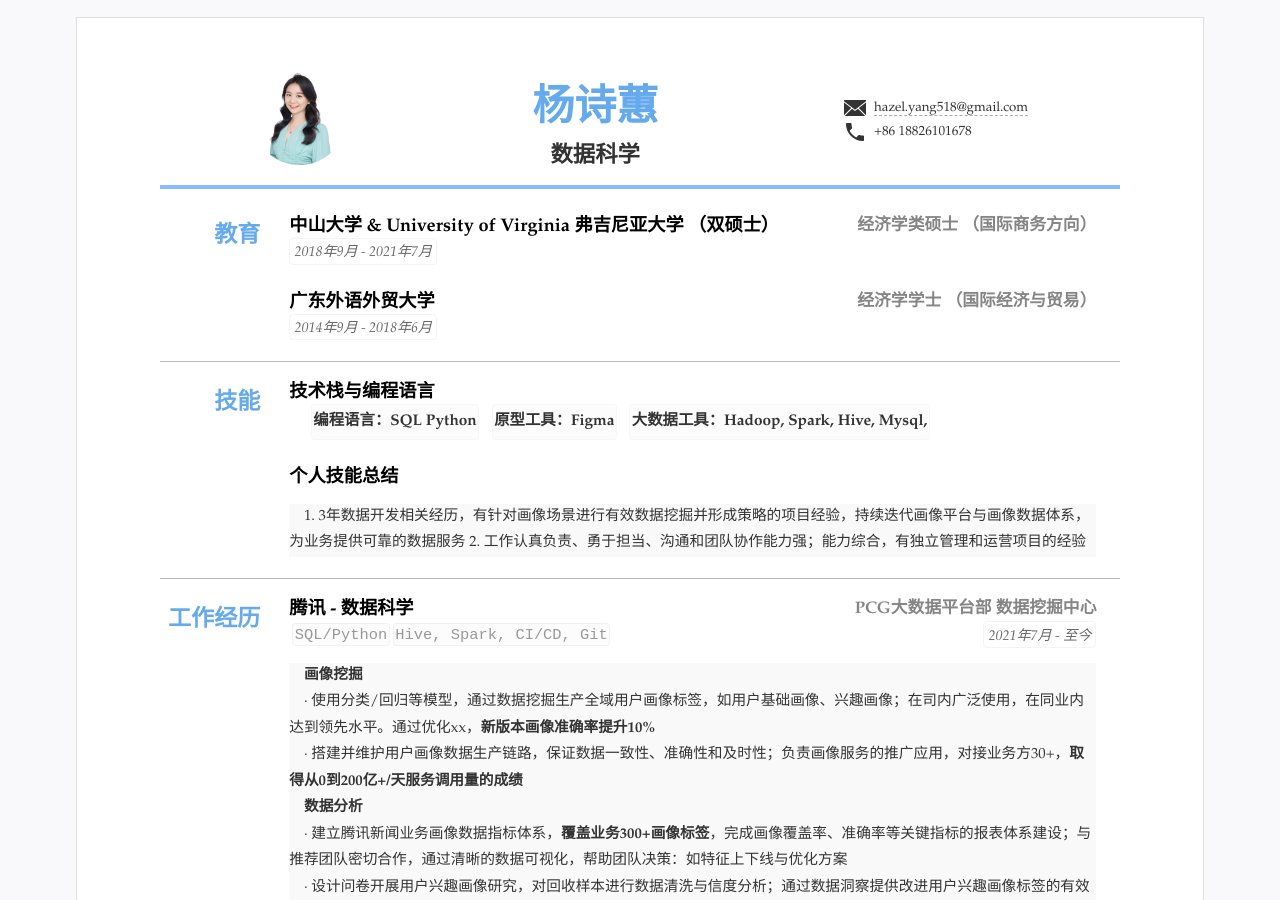
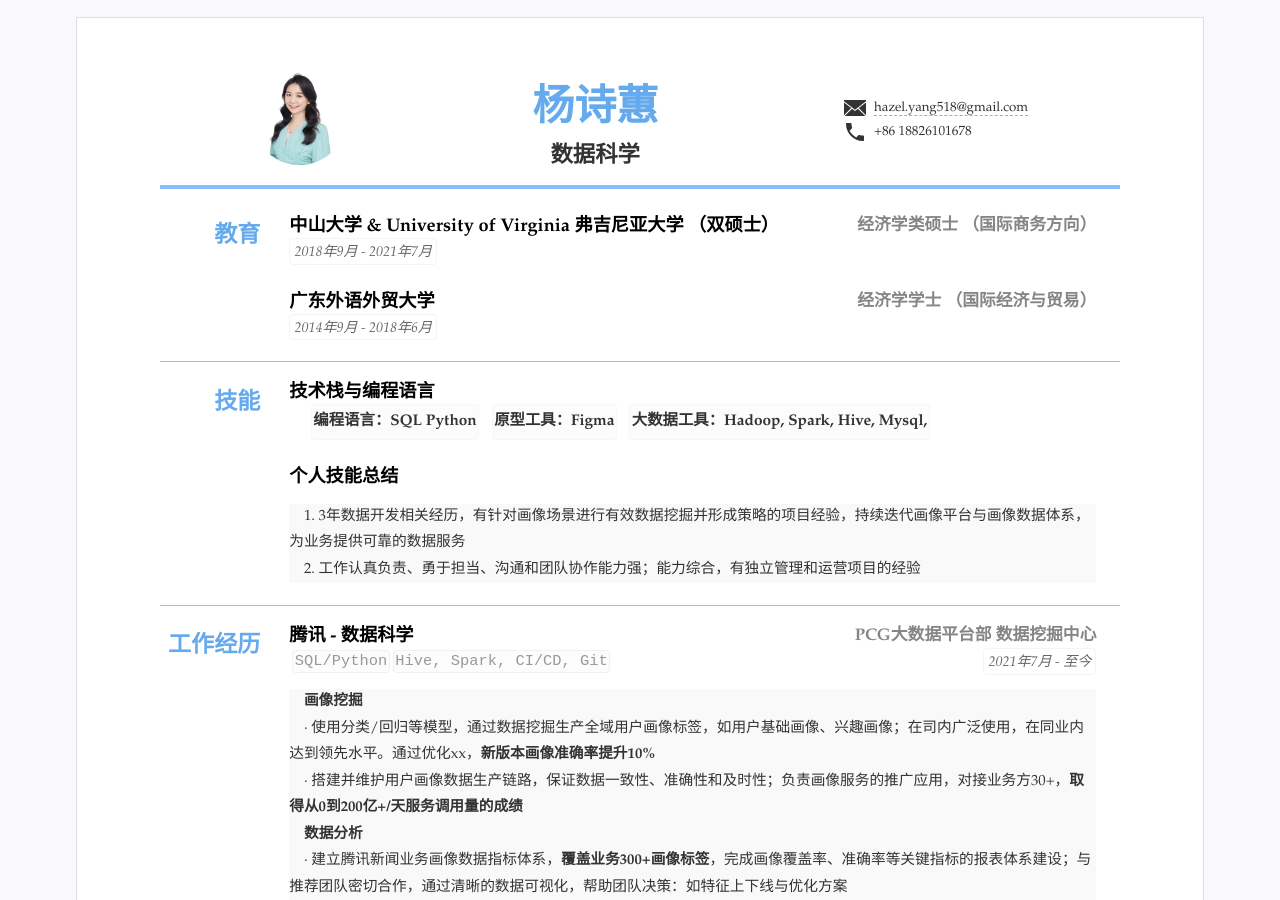
Before and after one commit to kuailexiaoshenxian/cn-wx-cv, a Jekyll site: the page built from index.html, in a window 1280 px wide and 900 px high. Built offline with Jekyll 4.4.1, drawn with Linux system fonts in a browser that asks for light colours; part of the change alters nothing that is shown.

```diff
--- a/_data/resume.yml
+++ b/_data/resume.yml
@@ -53,7 +53,7 @@ main: #简历主要内容，
     - 大数据工具：Hadoop, Spark, Hive, Mysql,
   - title: 个人技能总结
 
-    detail:  1. 3年数据开发相关经历，有针对画像场景进行有效数据挖掘并形成策略的项目经验，持续迭代画像平台与画像数据体系，为业务提供可靠的数据服务
+    detail:  1. 3年数据开发相关经历，有针对画像场景进行有效数据挖掘并形成策略的项目经验，持续迭代画像平台与画像数据体系，为业务提供可靠的数据服务 <br>  &nbsp &nbsp
              2. 工作认真负责、勇于担当、沟通和团队协作能力强；能力综合，有独立管理和运营项目的经验
 
              # 2年以上数据产品经理经验，具备数据平台和数据治理实践经验
```
